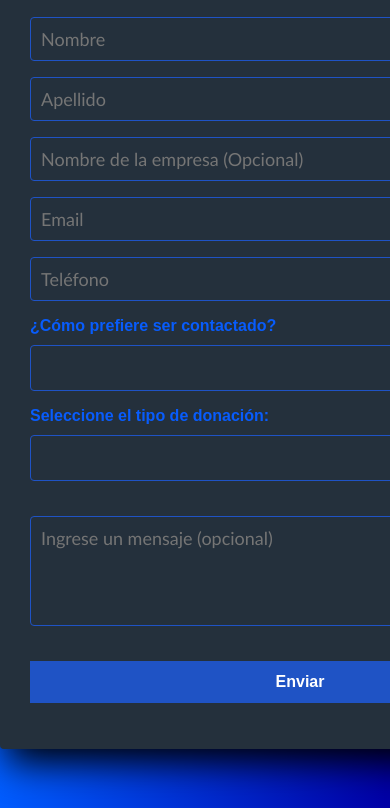
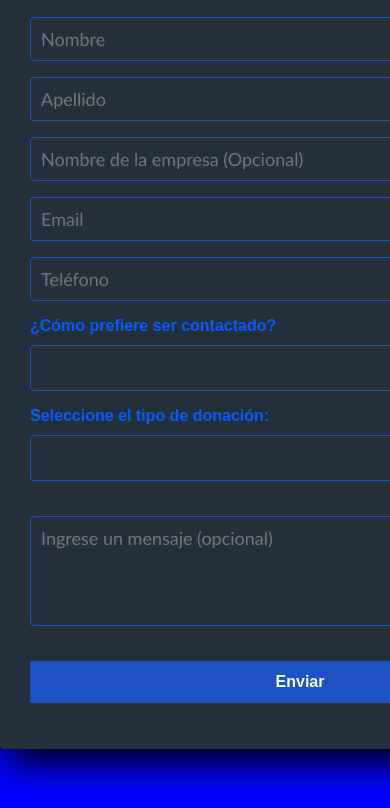
Before and after one commit to TamaraAbarza/formulario-wingu, a plain HTML site: page index.html in a window 390 px wide. Shown: the part 236-1044 px from the top of the page. Drawn offline with Linux system fonts and the light colour scheme.

Commit message:
Update style.css

```diff
--- a/style.css
+++ b/style.css
@@ -136,3 +136,10 @@ textarea {
     text-align: left;
     margin-bottom: 40px;
 }
+
+@media (max-width: 767px) {
+  body {
+    background-image: url("");
+    background-color: blue;
+  }
+}
```
